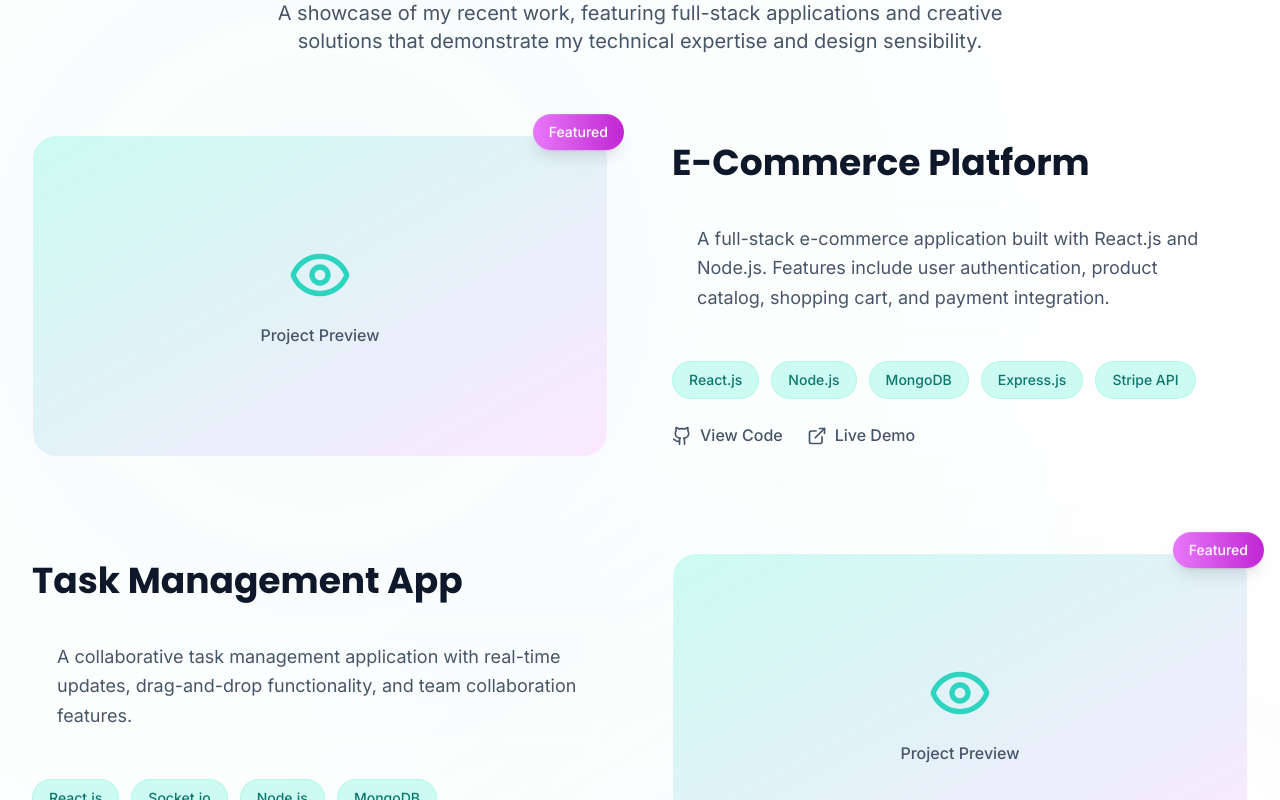
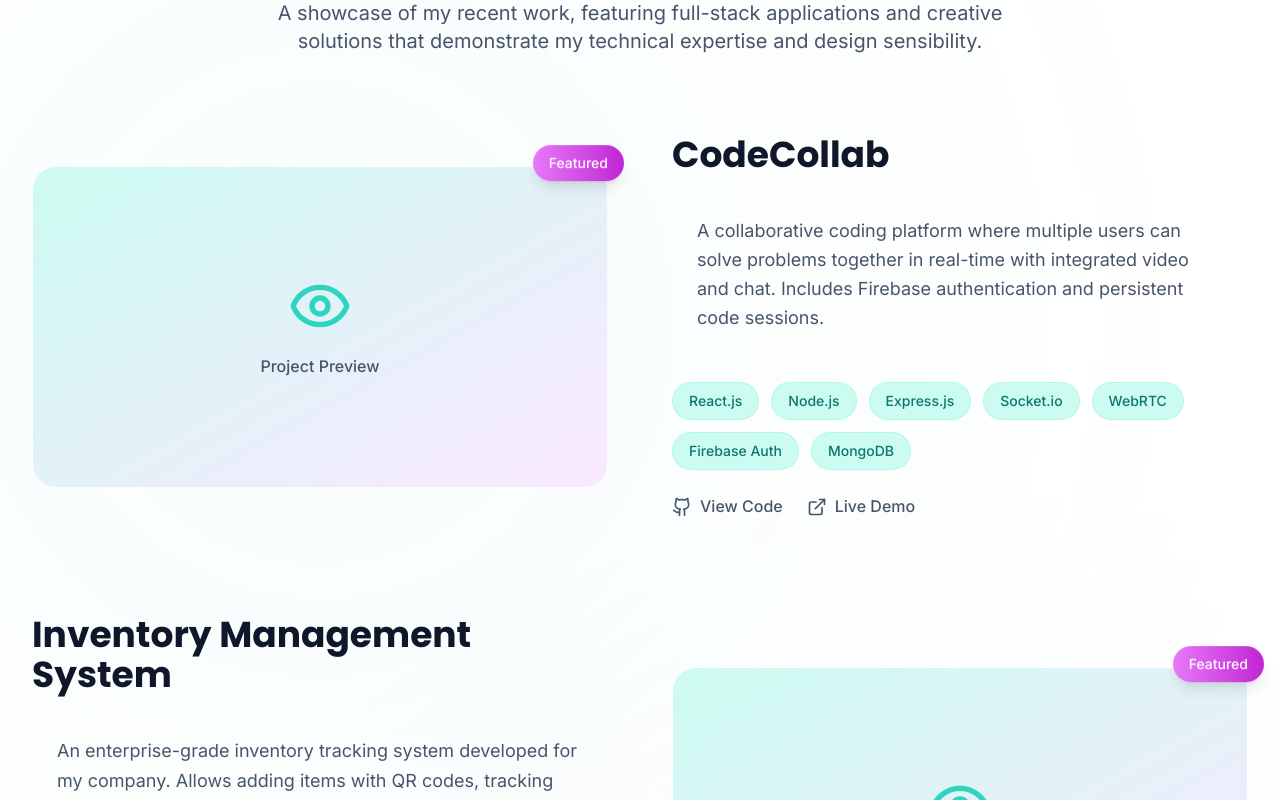
Before and after one commit to sarthak12005/sarthak-portfolio, a React (Vite) app in the folder frontend/: page / in a window 1280 px wide. Shown: the part 5900-6700 px from the top of the page. Built offline with nearby package versions, Linux system fonts and the light colour scheme; no server answers.

Commit message:
Update ProjectsSection.jsx

```diff
--- a/frontend/src/components/ProjectsSection.jsx
+++ b/frontend/src/components/ProjectsSection.jsx
@@ -4,26 +4,44 @@ import { ExternalLink, Github, Eye, Folder, Star } from "lucide-react";
 const ProjectsSection = () => {
  const projects = [
   {
-      title: "E-Commerce Platform",
-      description: "A full-stack e-commerce application built with React.js and Node.js. Features include user authentication, product catalog, shopping cart, and payment integration.",
+    title: "CodeCollab",
+    description:
+      "A collaborative coding platform where multiple users can solve problems together in real-time with integrated video and chat. Includes Firebase authentication and persistent code sessions.",
     image: "/api/placeholder/400/250",
-      technologies: ["React.js", "Node.js", "MongoDB", "Express.js", "Stripe API"],
-      githubUrl: "https://github.com",
-      liveUrl: "https://example.com",
+    technologies: [
+      "React.js",
+      "Node.js",
+      "Express.js",
+      "Socket.io",
+      "WebRTC",
+      "Firebase Auth",
+      "MongoDB"
+    ],
+    githubUrl: "https://github.com/sarthak12005/CodeCollab", // Replace with your actual GitHub link
+    liveUrl: "https://coderscollab.vercel.app/", // Replace with your live URL
     featured: true,
   },
   {
-      title: "Task Management App",
-      description: "A collaborative task management application with real-time updates, drag-and-drop functionality, and team collaboration features.",
+    title: "Inventory Management System",
+    description:
+      "An enterprise-grade inventory tracking system developed for my company. Allows adding items with QR codes, tracking inward and outward movement via QR scans, and managing stock efficiently.",
     image: "/api/placeholder/400/250",
-      technologies: ["React.js", "Socket.io", "Node.js", "MongoDB"],
-      githubUrl: "https://github.com",
-      liveUrl: "https://example.com",
+    technologies: [
+      "React.js",
+      "Express.js",
+      "Node.js",
+      "MongoDB",
+      "Socket.io",
+      "WebSockets"
+    ],
+    githubUrl: "", // Replace with actual link
+    liveUrl: "https://prym-ims-inventory.vercel.app", // Replace with live URL if public
     featured: true,
   },
   {
     title: "Weather Dashboard",
-      description: "A responsive weather application that displays current weather conditions and forecasts using external weather APIs.",
+    description:
+      "A responsive weather application that displays current weather conditions and forecasts using external weather APIs.",
     image: "/api/placeholder/400/250",
     technologies: ["JavaScript", "HTML5", "CSS3", "Weather API"],
     githubUrl: "https://github.com",
@@ -32,7 +50,8 @@ const ProjectsSection = () => {
   },
   {
     title: "Portfolio Website",
-      description: "A personal portfolio website showcasing projects and skills with modern design and smooth animations.",
+    description:
+      "A personal portfolio website showcasing projects and skills with modern design and smooth animations.",
     image: "/api/placeholder/400/250",
     technologies: ["React.js", "Tailwind CSS", "Framer Motion"],
     githubUrl: "https://github.com",
@@ -41,7 +60,8 @@ const ProjectsSection = () => {
   },
   {
     title: "Blog Platform",
-      description: "A full-featured blog platform with user authentication, content management, and comment system.",
+    description:
+      "A full-featured blog platform with user authentication, content management, and comment system.",
     image: "/api/placeholder/400/250",
     technologies: ["React.js", "Node.js", "MongoDB", "Express.js"],
     githubUrl: "https://github.com",
@@ -50,7 +70,8 @@ const ProjectsSection = () => {
   },
   {
     title: "Chat Application",
-      description: "Real-time chat application with multiple rooms, user authentication, and message history.",
+    description:
+      "Real-time chat application with multiple rooms, user authentication, and message history.",
     image: "/api/placeholder/400/250",
     technologies: ["React.js", "Socket.io", "Node.js", "MongoDB"],
     githubUrl: "https://github.com",
@@ -58,6 +79,7 @@ const ProjectsSection = () => {
     featured: false,
   },
 ];
+
 
   const featuredProjects = projects.filter(project => project.featured);
   const otherProjects = projects.filter(project => !project.featured);
```
Lines whose indentation alone changed are shown as unchanged.
